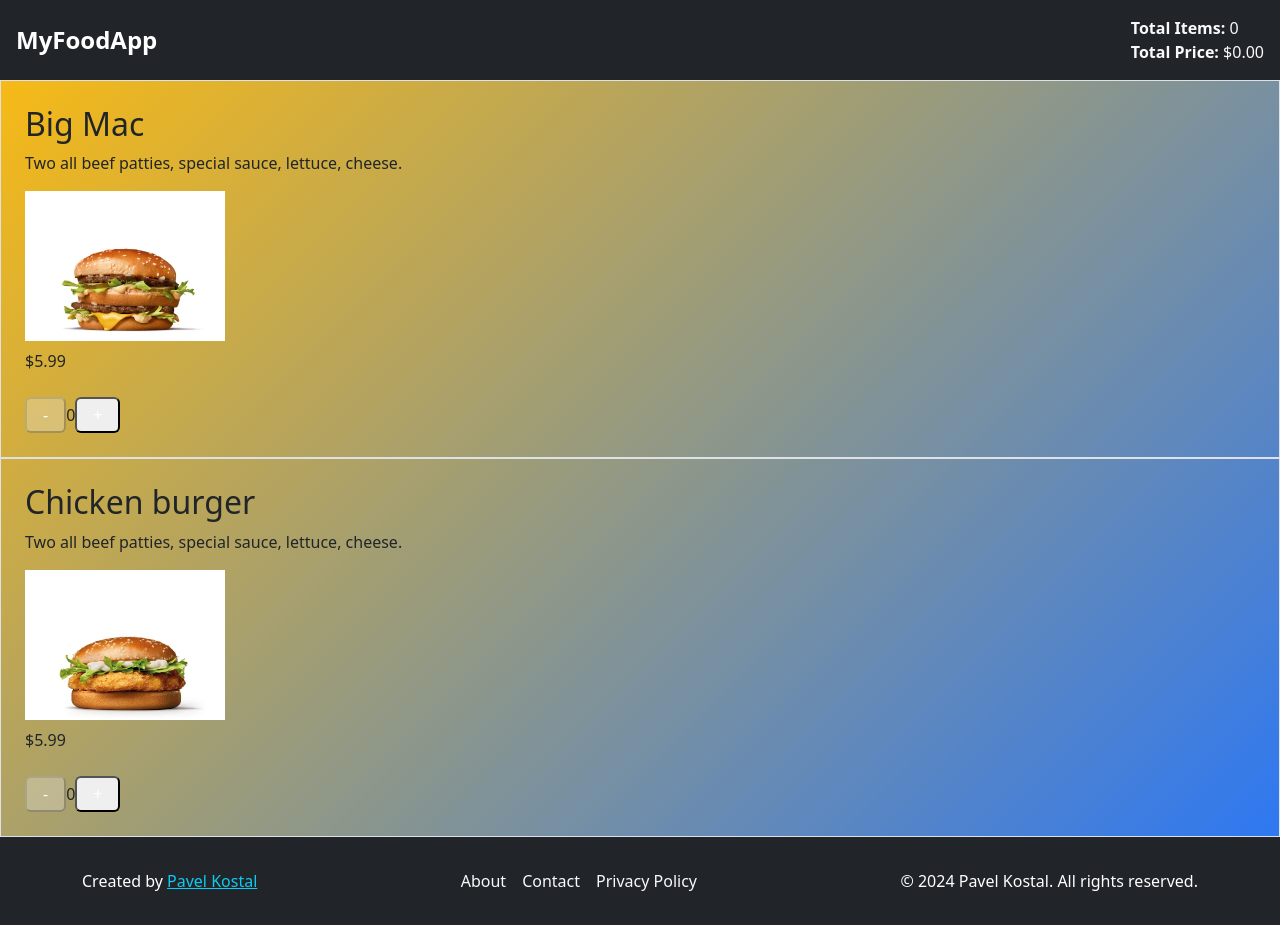
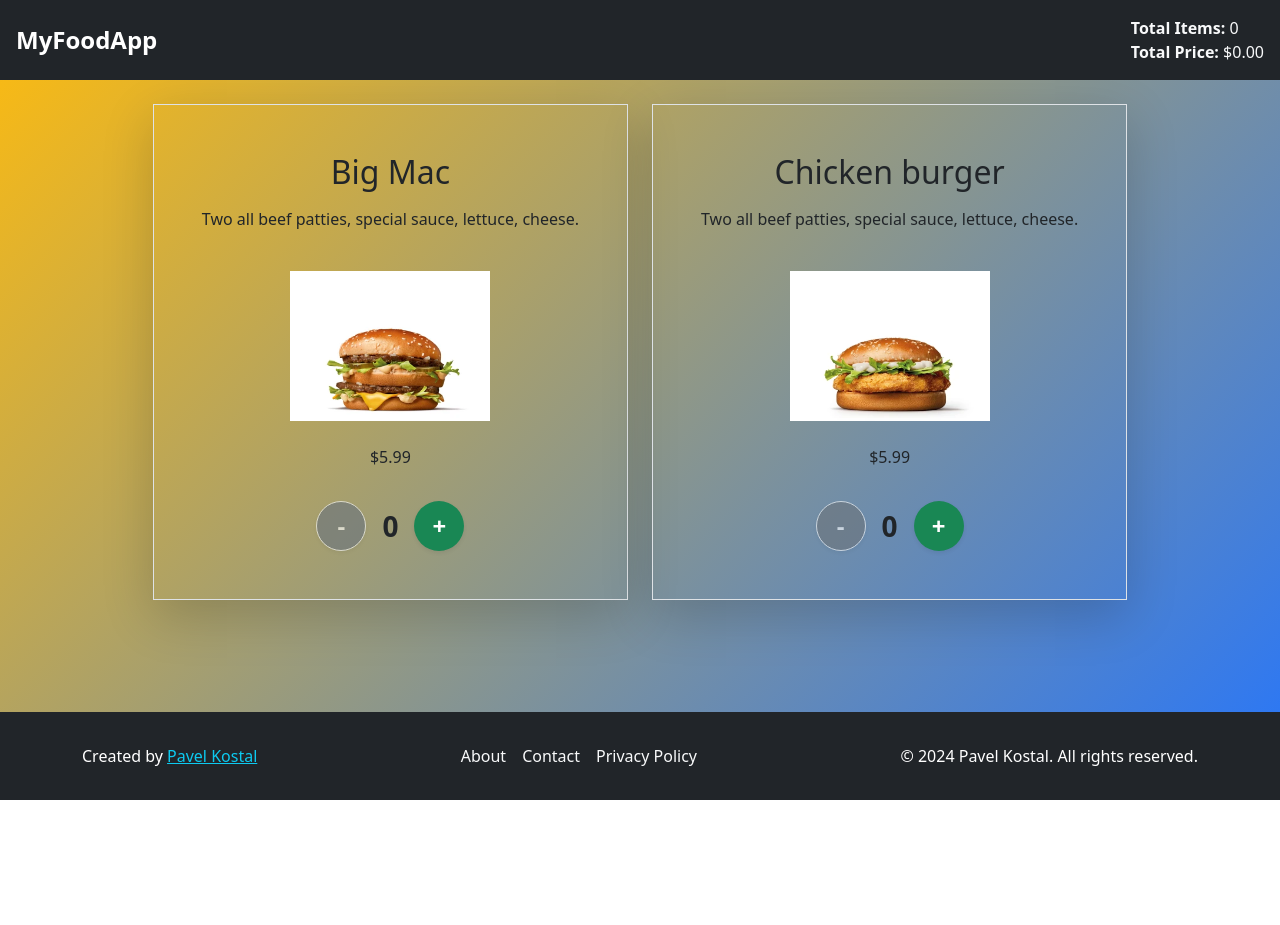
Before and after one commit to Katzzer/food-ordering-app, a Next.js app: page /menu in a window 1280 px wide. After the commit the page ends 800 px from the top, so only its background shows below. Built offline with nearby package versions, Linux system fonts and the light colour scheme.

Commit message:
Refactor components and improve UI consistency
Updated component structure and styles for better UI design, including more readable code and modernized button styling. Also removed unused comments and debug code for cleaner implementation across files.

```diff
--- a/components/Food.tsx
+++ b/components/Food.tsx
@@ -1,51 +1,75 @@
 import React from 'react';
 import { useDispatch, useSelector } from 'react-redux';
-import { addFoodOrder, removeFoodOrder } from '@/store/globalSlice'; // Adjust the import path
+import { addFoodOrder, removeFoodOrder } from '@/store/globalSlice';
 import { RootState } from '@/store/store';
-import FoodProps from "@/data/types";
-import Image from "next/image"; // Import RootState type
+import Image from 'next/image';
+import FoodProps from '@/data/types';
 
 const Food: React.FC<FoodProps> = ({ name, internalName, description, image, price }) => {
     const dispatch = useDispatch();
 
+    // Get the current quantity of the food item
     const quantity = useSelector((state: RootState) => {
         const orders = state.global?.foodOrders || [];
         return orders.find((order) => order.internalName === internalName)?.quantity || 0;
     });
 
+    // Dispatch actions for increasing or decreasing quantity
     const handleIncrease = () => {
-        dispatch(addFoodOrder({internalName, price}));
+        dispatch(addFoodOrder({ internalName, price }));
     };
 
     const handleDecrease = () => {
-        dispatch(removeFoodOrder({internalName, price}));
+        dispatch(removeFoodOrder({ internalName, price }));
     };
 
-    return (
-        <div className="p-4 border rounded-md shadow-md w-80">
-            <h2 className="text-xl font-bold">{name}</h2>
-            <p className="text-gray-700 mt-2">{description}</p>
-            <Image src={image} alt={name} width={200} height={150}/>
-            <p className="text-lg font-semibold text-blue-500 mt-2">${price.toFixed(2)}</p>
-
-            <div className="flex items-center mt-4">
+    const QuantityControls = () => (
+        <div className="d-flex align-items-center justify-content-center mt-3 gap-3">
             <button
                 onClick={handleDecrease}
-                    className="bg-red-500 hover:bg-red-700 text-white font-bold py-1 px-3 rounded mr-2"
-                    disabled={quantity === 0} // Disable "minus" button if quantity is 0
+                className={`btn d-flex justify-content-center align-items-center rounded-circle shadow-sm
+            ${quantity === 0 ? 'bg-secondary text-light disabled' : 'bg-danger text-white'}`}
+                style={{
+                    width: '50px',
+                    height: '50px',
+                    fontSize: '1.5rem',
+                    fontWeight: 'bold',
+                }}
+                disabled={quantity === 0}
             >
                 -
             </button>
 
-                <span className="text-lg font-semibold">{quantity}</span>
+            <span className="fs-3 fw-bold">{quantity}</span>
 
             <button
                 onClick={handleIncrease}
-                    className="bg-green-500 hover:bg-green-700 text-white font-bold py-1 px-3 rounded ml-2"
+                className="btn d-flex justify-content-center align-items-center rounded-circle shadow-sm bg-success text-white"
+                style={{
+                    width: '50px',
+                    height: '50px',
+                    fontSize: '1.5rem',
+                    fontWeight: 'bold',
+                }}
             >
                 +
             </button>
         </div>
+    );
+
+    return (
+        <div className="d-flex flex-column align-items-center justify-content-center p-5 border rounded-2xl shadow-lg bg-gradient-to-br from-gray-50 to-gray-100">
+            <h2 className="text-2xl font-bold text-gray-900">{name}</h2>
+            <p className="text-gray-600 mt-2">{description}</p>
+            <Image
+                src={image}
+                alt={name}
+                width={200}
+                height={150}
+                className="rounded-lg mt-4 shadow-md"
+            />
+            <p className="text-xl font-semibold text-blue-600 mt-4">${price.toFixed(2)}</p>
+            <QuantityControls />
         </div>
     );
 };
--- a/pages/index.tsx
+++ b/pages/index.tsx
@@ -11,7 +11,6 @@ export default function Home() {
         };
 
         try {
-            // POST request to the Next.js internal API route
             const response = await axios.post("/api/send-data", data, {
                 headers: {
                     "Content-Type": "application/json",
--- a/pages/menu.tsx
+++ b/pages/menu.tsx
@@ -2,15 +2,21 @@ import React from 'react';
 import Food from "@/components/Food";
 import { Foods } from "@/data/foods";
 
-const menu: React.FC = () => {
+const Menu: React.FC = () => {
   return (
-    <div>
+      <div className="d-flex flex-wrap justify-content-center gap-4 p-4">
         {Foods.map((food, index) => (
-
-            <Food key={index} name={food.name} internalName={food.internalName} description={food.description} price={food.price} image={food.image} />
+            <Food
+                key={index}
+                name={food.name}
+                internalName={food.internalName}
+                description={food.description}
+                price={food.price}
+                image={food.image}
+            />
         ))}
-    </div>
+      </div>
   );
 };
 
-export default menu;
+export default Menu;
--- a/store/globalSlice.ts
+++ b/store/globalSlice.ts
@@ -61,7 +61,6 @@ export const { addFoodOrder, removeFoodOrder } = globalSlice.actions;
 export default globalSlice.reducer;
 
 export const selectTotalFoodItems = (state: { global: GlobalState }) => {
-    debugger
     return state.global.foodOrders.reduce((total, order) => total + order.quantity, 0);
 };
 
--- a/styles/globals.css
+++ b/styles/globals.css
@@ -15,17 +15,18 @@ body {
   background: var(--background);
   font-family: Arial, Helvetica, sans-serif;
   min-height: 100vh;
+  user-select: none;
 }
 
 .app-wrapper {
   display: flex;
   flex-direction: column;
-  min-height: 100vh; /* Full viewport height */
+  min-height: 100vh;
 }
 
 .app-content {
-  flex-grow: 1; /* Allow main content to expand and fill available space */
-  overflow-y: auto; /* Handle overflow if content exceeds viewport */
+  flex-grow: 1;
+  overflow-y: auto;
 }
 
 header {
@@ -33,11 +34,11 @@ header {
 }
 
 footer {
-  flex-shrink: 0; /* Prevents the footer from shrinking */
-  background-color: #f8f9fa; /* Optional: Add a light background for visibility */
-  padding: 10px 20px; /* Optional spacing for the footer content */
-  text-align: center; /* Centers footer text */
-  position: relative; /* Ensure footer doesn't float */
+  flex-shrink: 0;
+  background-color: #f8f9fa;
+  padding: 10px 20px;
+  text-align: center;
+  position: relative;
   bottom: 0;
-  width: 100%; /* Ensures footer spans the full width */
+  width: 100%;
 }
```
Lines whose indentation alone changed are shown as unchanged.
